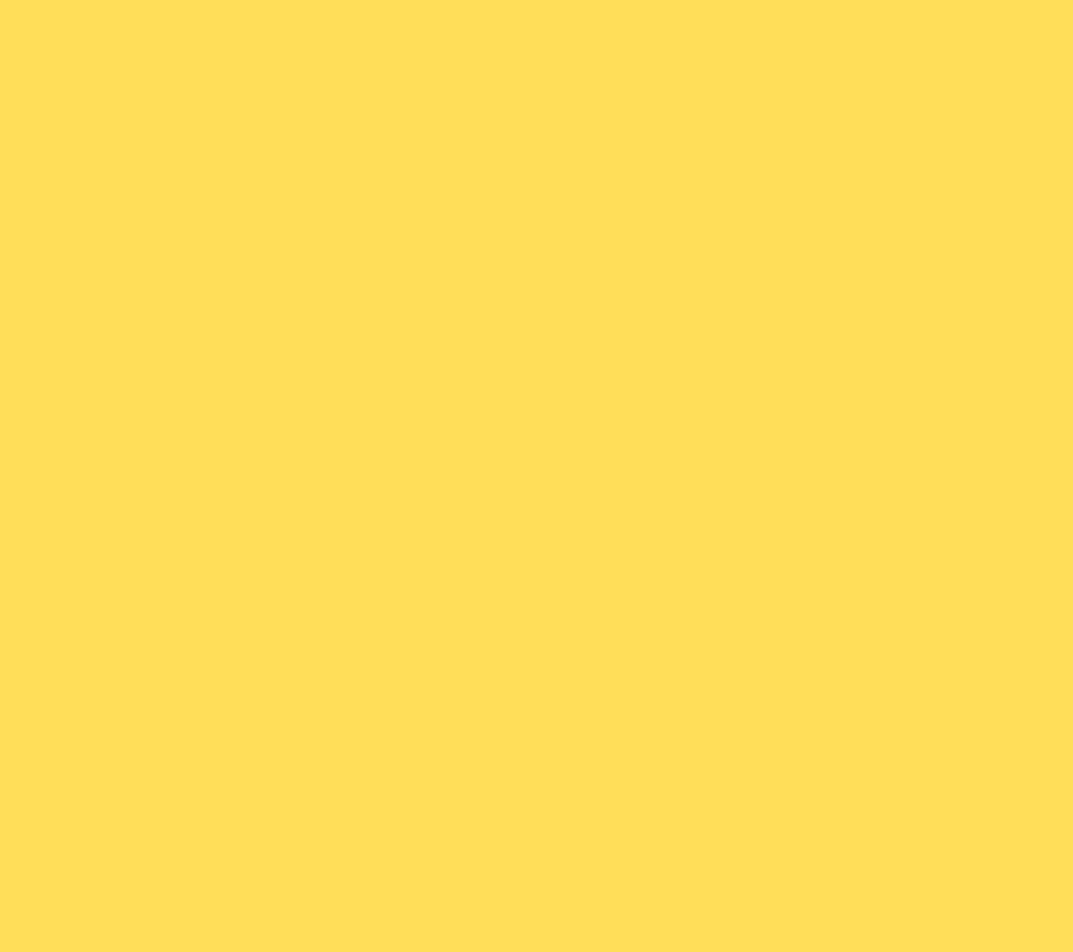
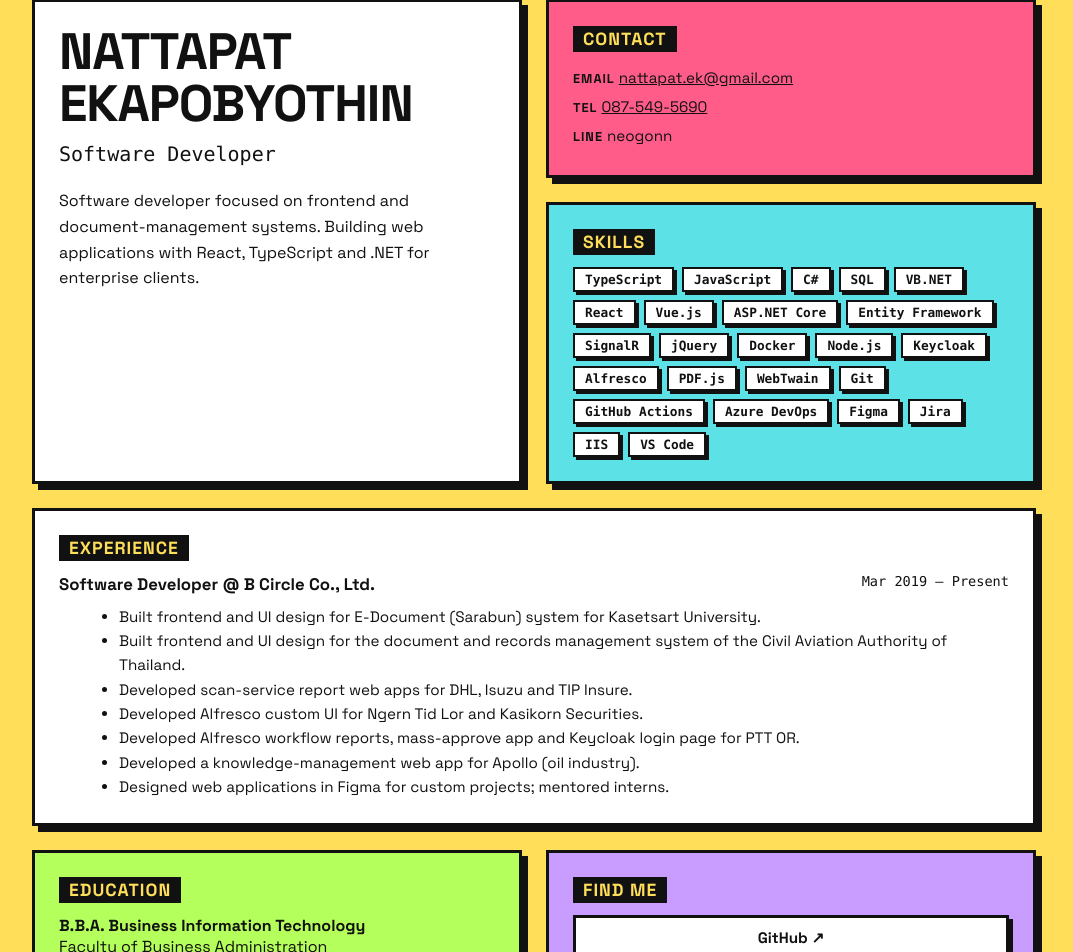
Before and after one commit to nattapatee/nattapatee.github.io, a React (Vite) app in the folder site/: page / in a window 1280 px wide. Shown: the part 49-1001 px from the top of the page, without its empty margins (106-1179 px from the left). Before the commit the page ends 800 px from the top, so only its background shows below. Built offline with nearby package versions, Linux system fonts and the light colour scheme.

Commit message:
feat: add bento grid with neo-brutalist tiles

```diff
--- a/site/src/App.tsx
+++ b/site/src/App.tsx
@@ -1,3 +1,5 @@
+import { BentoGrid } from './components/BentoGrid'
+
 export default function App() {
-  return <h1>Nattapat Ekapobyothin</h1>
+  return <BentoGrid />
 }
--- /dev/null
+++ b/site/src/components/BentoGrid.tsx
@@ -0,0 +1,20 @@
+import './bento.css'
+import { HeroTile } from './tiles/HeroTile'
+import { ContactTile } from './tiles/ContactTile'
+import { SkillsTile } from './tiles/SkillsTile'
+import { ExperienceTile } from './tiles/ExperienceTile'
+import { EducationTile } from './tiles/EducationTile'
+import { LinksTile } from './tiles/LinksTile'
+
+export function BentoGrid() {
+  return (
+    <main className="bento">
+      <HeroTile />
+      <ContactTile />
+      <SkillsTile />
+      <ExperienceTile />
+      <EducationTile />
+      <LinksTile />
+    </main>
+  )
+}
--- /dev/null
+++ b/site/src/components/bento.css
@@ -0,0 +1,108 @@
+.bento {
+  display: grid;
+  grid-template-columns: repeat(4, 1fr);
+  gap: clamp(14px, 2vw, 24px);
+  max-width: 1100px;
+  margin: 0 auto;
+  padding: clamp(20px, 4vw, 48px);
+}
+
+.tile--hero { grid-column: span 2; grid-row: span 2; background: var(--color-paper); }
+.tile--contact { grid-column: span 2; background: var(--color-pink); }
+.tile--skills { grid-column: span 2; background: var(--color-cyan); }
+.tile--experience { grid-column: span 4; background: var(--color-paper); }
+.tile--education { grid-column: span 2; background: var(--color-lime); }
+.tile--links { grid-column: span 2; background: var(--color-purple); }
+
+.hero-name {
+  font-size: clamp(2rem, 5vw, 3.2rem);
+  font-weight: 700;
+  line-height: 1.02;
+  letter-spacing: -1px;
+  text-transform: uppercase;
+}
+
+.hero-role {
+  font-family: var(--font-mono);
+  font-size: clamp(1rem, 2vw, 1.25rem);
+  margin-top: 12px;
+  min-height: 1.5em;
+}
+
+.hero-role::after {
+  content: '';
+  display: inline-block;
+  width: 0.6em;
+  height: 1.1em;
+  background: var(--color-ink);
+  vertical-align: text-bottom;
+  margin-left: 2px;
+  animation: blink 1s steps(1) infinite;
+}
+
+@keyframes blink {
+  50% { opacity: 0; }
+}
+
+@media (prefers-reduced-motion: reduce) {
+  .hero-role::after { animation: none; }
+}
+
+.skill-tags { display: flex; flex-wrap: wrap; gap: 8px; }
+
+.skill-tag {
+  background: var(--color-paper);
+  border: 2px solid var(--color-ink);
+  box-shadow: 3px 3px 0 var(--color-ink);
+  font-family: var(--font-mono);
+  font-size: 0.8rem;
+  font-weight: 600;
+  padding: 3px 10px;
+}
+
+.xp-item + .xp-item { margin-top: 20px; }
+.xp-head { display: flex; justify-content: space-between; flex-wrap: wrap; gap: 6px; }
+.xp-company { font-weight: 700; font-size: 1.05rem; }
+.xp-period { font-family: var(--font-mono); font-size: 0.85rem; }
+.xp-bullets { margin: 10px 0 0 20px; line-height: 1.6; font-size: 0.95rem; }
+
+.contact-row { font-size: 0.95rem; line-height: 1.9; overflow-wrap: anywhere; }
+.contact-row b { text-transform: uppercase; font-size: 0.8rem; letter-spacing: 1px; }
+
+.links-buttons { display: flex; flex-direction: column; gap: 12px; }
+
+.brutal-button {
+  display: inline-block;
+  background: var(--color-paper);
+  border: var(--border-brutal);
+  box-shadow: 4px 4px 0 var(--color-ink);
+  font-family: var(--font-display);
+  font-weight: 700;
+  font-size: 0.95rem;
+  padding: 10px 16px;
+  text-decoration: none;
+  text-align: center;
+  cursor: pointer;
+  transition: box-shadow 150ms ease, transform 150ms ease;
+}
+
+.brutal-button:hover {
+  box-shadow: 7px 7px 0 var(--color-ink);
+  transform: translate(-2px, -2px);
+}
+
+.brutal-button:active {
+  box-shadow: 1px 1px 0 var(--color-ink);
+  transform: translate(3px, 3px);
+}
+
+.brutal-button:focus-visible {
+  outline: 3px dashed var(--color-ink);
+  outline-offset: 3px;
+}
+
+@media (max-width: 767px) {
+  .bento { grid-template-columns: 1fr; }
+  .tile--hero, .tile--contact, .tile--skills,
+  .tile--experience, .tile--education, .tile--links { grid-column: span 1; grid-row: auto; }
+}
--- /dev/null
+++ b/site/src/components/tiles/ContactTile.tsx
@@ -0,0 +1,14 @@
+import { resume } from '../../data/resume'
+
+export function ContactTile() {
+  const { email, phone, line } = resume.contact
+
+  return (
+    <section className="tile tile--contact" aria-labelledby="contact-heading">
+      <h2 id="contact-heading">Contact</h2>
+      <p className="contact-row"><b>Email</b> <a href={`mailto:${email}`}>{email}</a></p>
+      <p className="contact-row"><b>Tel</b> <a href={`tel:${phone.replaceAll('-', '')}`}>{phone}</a></p>
+      <p className="contact-row"><b>Line</b> {line}</p>
+    </section>
+  )
+}
--- /dev/null
+++ b/site/src/components/tiles/EducationTile.tsx
@@ -0,0 +1,17 @@
+import { resume } from '../../data/resume'
+
+export function EducationTile() {
+  const { degree, faculty, university, period, gpa } = resume.education
+
+  return (
+    <section className="tile tile--education" aria-labelledby="education-heading">
+      <h2 id="education-heading">Education</h2>
+      <p style={{ fontWeight: 700 }}>{degree}</p>
+      <p>{faculty}</p>
+      <p>{university}</p>
+      <p className="xp-period" style={{ marginTop: 6 }}>
+        {period} · GPA {gpa}
+      </p>
+    </section>
+  )
+}
--- /dev/null
+++ b/site/src/components/tiles/ExperienceTile.tsx
@@ -0,0 +1,24 @@
+import { resume } from '../../data/resume'
+
+export function ExperienceTile() {
+  return (
+    <section className="tile tile--experience" aria-labelledby="experience-heading">
+      <h2 id="experience-heading">Experience</h2>
+      {resume.experience.map((job) => (
+        <article className="xp-item" key={`${job.company}-${job.period}`}>
+          <div className="xp-head">
+            <span className="xp-company">
+              {job.role} @ {job.company}
+            </span>
+            <span className="xp-period">{job.period}</span>
+          </div>
+          <ul className="xp-bullets">
+            {job.bullets.map((bullet) => (
+              <li key={bullet}>{bullet}</li>
+            ))}
+          </ul>
+        </article>
+      ))}
+    </section>
+  )
+}
--- /dev/null
+++ b/site/src/components/tiles/HeroTile.tsx
@@ -0,0 +1,16 @@
+import { resume } from '../../data/resume'
+import { useTypewriter } from '../../hooks/useTypewriter'
+
+export function HeroTile() {
+  const typedRole = useTypewriter(resume.role)
+
+  return (
+    <section className="tile tile--hero" aria-labelledby="hero-heading">
+      <h1 id="hero-heading" className="hero-name">
+        {resume.name}
+      </h1>
+      <p className="hero-role">{typedRole}</p>
+      <p style={{ marginTop: 16, lineHeight: 1.6 }}>{resume.summary}</p>
+    </section>
+  )
+}
--- /dev/null
+++ b/site/src/components/tiles/LinksTile.tsx
@@ -0,0 +1,20 @@
+import { resume } from '../../data/resume'
+
+export function LinksTile() {
+  return (
+    <section className="tile tile--links" aria-labelledby="links-heading">
+      <h2 id="links-heading">Find me</h2>
+      <div className="links-buttons">
+        <a className="brutal-button" href={resume.links.github} target="_blank" rel="noreferrer">
+          GitHub ↗
+        </a>
+        <a className="brutal-button" href={resume.links.linkedin} target="_blank" rel="noreferrer">
+          LinkedIn ↗
+        </a>
+        <button className="brutal-button" type="button" onClick={() => window.print()}>
+          Print resume 🖨
+        </button>
+      </div>
+    </section>
+  )
+}
--- /dev/null
+++ b/site/src/components/tiles/SkillsTile.tsx
@@ -0,0 +1,18 @@
+import { resume } from '../../data/resume'
+
+export function SkillsTile() {
+  return (
+    <section className="tile tile--skills" aria-labelledby="skills-heading">
+      <h2 id="skills-heading">Skills</h2>
+      <div className="skill-tags">
+        {resume.skills.flatMap((group) =>
+          group.items.map((item) => (
+            <span className="skill-tag" key={`${group.category}-${item}`}>
+              {item}
+            </span>
+          )),
+        )}
+      </div>
+    </section>
+  )
+}
```
